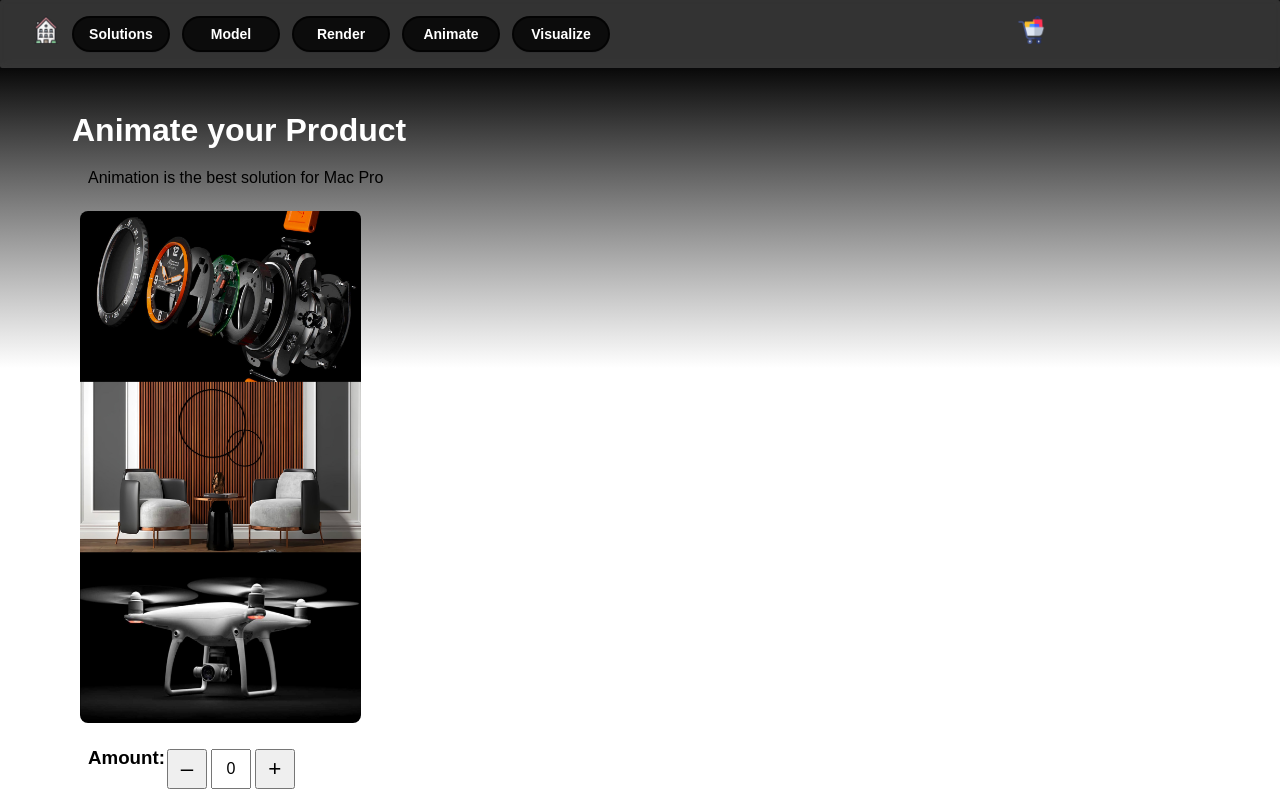
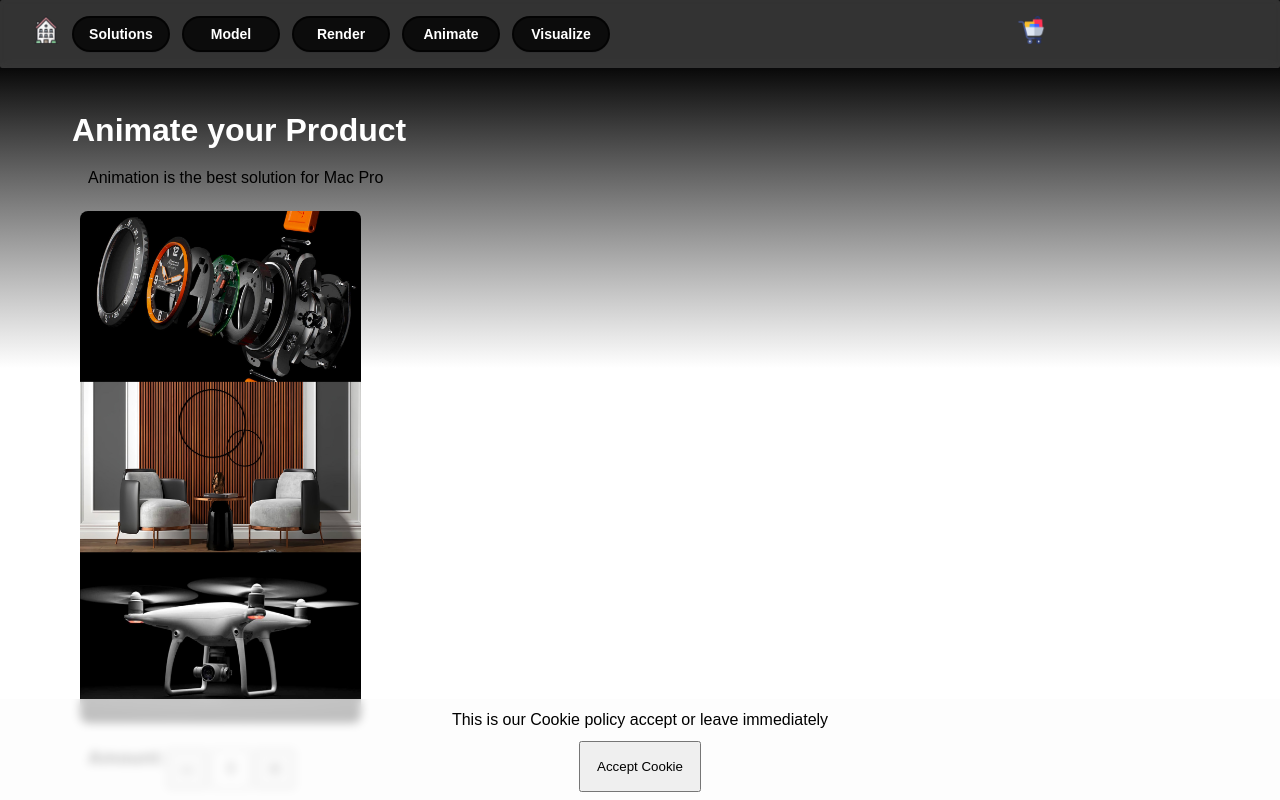
Before and after one commit to lowkey3Dfx/next-js-ecommerce-store, a Next.js app: page /products/animate in a window 1280 px wide. Shown: the top 800 px of the page. Built offline with nearby package versions, Linux system fonts and the light colour scheme.

Commit message:
Add implemented CookieBanner Design

```diff
--- /dev/null
+++ b/app/CookieBanner.js
@@ -0,0 +1,11 @@
+'use client';
+import styles from './page.module.scss';
+
+export default function CookieBanner() {
+  return (
+    <div className={styles.cookieBanner}>
+      <p>This is our Cookie policy accept or leave immediately</p>
+      <button>Accept Cookie</button>
+    </div>
+  );
+}
--- a/app/layout.js
+++ b/app/layout.js
@@ -4,7 +4,7 @@ import Link from 'next/link';
 import { products } from '../database/products';
 import homeIcon from '../public/house.png';
 import cartIcon from '../public/shopping-cart-icon.png';
-import productsCart from './cart/page';
+import CookieBanner from './CookieBanner';
 import styles from './layout.module.scss';
 
 export default function RootLayout({ children }) {
@@ -50,6 +50,7 @@ export default function RootLayout({ children }) {
           </nav>
         </header>
         <div className={styles.Hero}>{children}</div>
+        <CookieBanner />
         <footer className={styles.footer}>
           <h1>This is the footer Section</h1>
         </footer>
--- /dev/null
+++ b/app/loading.js
@@ -0,0 +1,3 @@
+export default function RootLoading() {
+  return <div>Loading...</div>;
+}
--- a/app/page.module.scss
+++ b/app/page.module.scss
@@ -31,3 +31,26 @@
     height: 40px;
   }
 }
+
+.cookieBanner {
+  display: flex;
+  flex-direction: column;
+  justify-content: center;
+  align-items: center;
+  position: fixed;
+  bottom: 0;
+
+  box-shadow: rgba(17, 17, 26, 0.1) 0px 1px 0px;
+  background-color: rgba(253, 253, 253, 0.751);
+  backdrop-filter: blur(5px);
+  padding: 8px 32px;
+
+  width: 100vw;
+
+  & button {
+    padding: 16px;
+  }
+  & p {
+    margin: 4px 0 12px 0;
+  }
+}
--- a/app/products/[productName]/page.js
+++ b/app/products/[productName]/page.js
@@ -3,6 +3,8 @@ import { notFound } from 'next/navigation';
 import { products } from '../../../database/products';
 import Counter from '../../Counter';
 import styles from '../page.module.scss';
+
+export const dynamic = 'force-dynamic';
 
 // ProductPage because single Product page
 export default function ProductPage(props) {
```
Also changed, not shown: app/error.js (added, +11 -0 lines).
